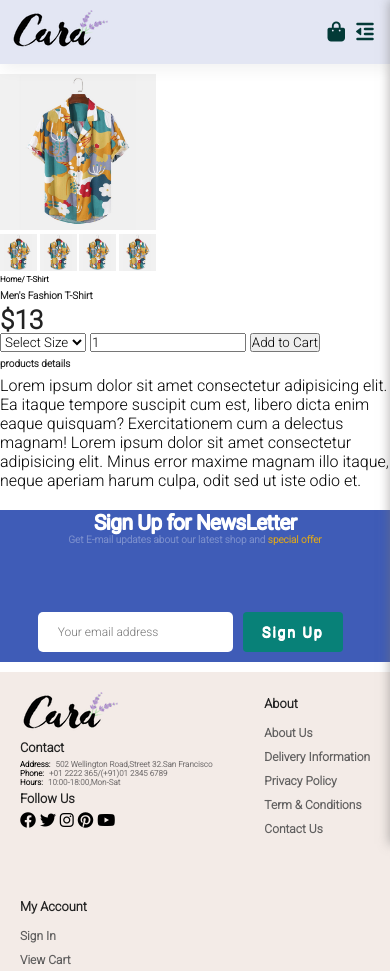
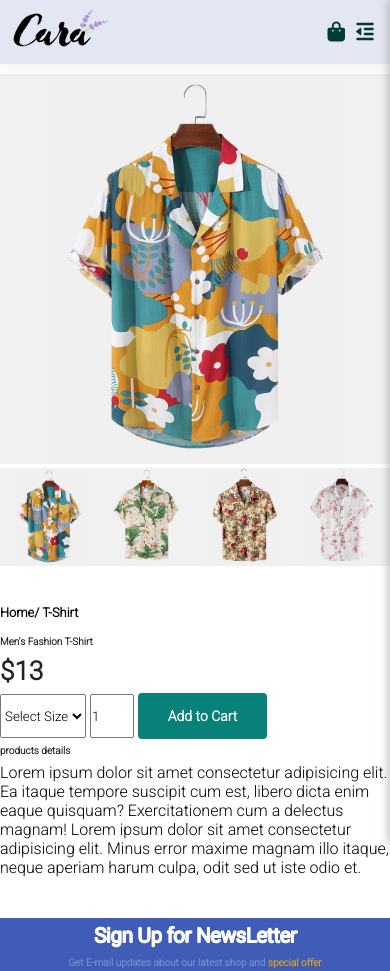
Before and after one commit to roshan-baka-dev/E_commerce, a plain HTML site: page E-commerce/sproduct.html in a window 390 px wide. Shown: the top 971 px of the page. Drawn offline with Linux system fonts and the light colour scheme.

Commit message:
modified single product page

```diff
--- a/E-commerce/sproduct.html
+++ b/E-commerce/sproduct.html
@@ -31,21 +31,22 @@
     </section>
 
     <section id="pro-detail" class="section-p1">
+
         <div id="img-5">
-            <img src="img/products/f1.jpg" width="100%" id="mainImg" alt="">
+            <img src="img/products/f1.jpg" width="100%" id="MainImg" alt="">
 
             <div class="small-img-group">
-                <div class="small-img">
-                    <img src="img/products/f1.jpg" width="100%" alt="">
+                <div class="small-img-col">
+                    <img src="img/products/f1.jpg" class="smallImg" width="100%" alt="">
                 </div>
-                <div class="small-img">
-                    <img src="img/products/f1.jpg" width="100%" alt="">
+                <div class="small-img-col">
+                    <img src="img/products/f2.jpg" class="smallImg" width="100%" alt="">
                 </div>
-                <div class="small-img">
-                    <img src="img/products/f1.jpg" width="100%" alt="">
+                <div class="small-img-col">
+                    <img src="img/products/f3.jpg" class="smallImg" width="100%" alt="">
                 </div>
-                <div class="small-img">
-                    <img src="img/products/f1.jpg" width="100%" alt="">
+                <div class="small-img-col">
+                    <img src="img/products/f4.jpg" class="smallImg" width="100%" alt="">
                 </div>
             </div>
         </div>
@@ -62,7 +63,7 @@
                 <option value="">Small</option>
             </select>
             <input type="number" value="1">
-            <button>Add to Cart</button>
+            <button class="normal">Add to Cart</button>
             <h4>products details</h4>
             <span>Lorem ipsum dolor sit amet consectetur adipisicing elit. Ea itaque tempore suscipit cum est, libero dicta enim eaque quisquam? Exercitationem cum a delectus magnam!
                 Lorem ipsum dolor sit amet consectetur adipisicing elit. Minus error maxime magnam illo itaque, neque aperiam harum culpa, odit sed ut iste odio et.
@@ -126,5 +127,23 @@
         </div>
     </footer>
 </body>
+<script>
+    var MainImg=document.getElementById("MainImg");
+    var smallImg=document.getElementsByClassName("smallImg");
+    console.log(MainImg)
+
+    smallImg[1].onclick=()=>{
+        MainImg.src=smallImg[1].src;
+    }
+    smallImg[0].onclick=()=>{
+        MainImg.src=smallImg[0].src;
+    }
+    smallImg[2].onclick=()=>{
+        MainImg.src=smallImg[2].src;
+    }
+    smallImg[3].onclick=()=>{
+        MainImg.src=smallImg[3].src;
+    }
+</script>
 <script src="app.js"></script>
 </html>
--- a/E-commerce/style.css
+++ b/E-commerce/style.css
@@ -529,8 +529,188 @@ button.normal:hover{
     height: 40px;
     width: 70%;
 }
+/*      shop.html    */
+
+#shop-banner{
+    background-image: url("img/banner/b1.jpg");
+    height: 30vh;
+    display: flex;
+    justify-content: center;
+    flex-direction: column;
+    align-items: center;
+    background-size: contain;
+}
+
+#shop-banner h1{
+    color: white;
+    font-weight: 300;
+    text-shadow: 0px 2px, 2px 0px, 02px 02px;
+
+}
+
+#shop-banner p{
+    color: white;
+}
+
+/* pagination */
+
+#pagination{
+    text-align: center;
+    align-items: center;
+}
+
+#pagination a{
+    text-decoration: none;
+    color: white;
+    background-color: #088178;
+    padding: 15px 20px;
+    border-radius: 4px;
+}
+
+#pagination a:hover{
+    color: white;
+    background-color: white;
+    border: solid 1px #088178;
+    color: #088178;
+}
+
+/* single page product */
+#pro-detail{
+    display: flex;
+    height:100vh;
+}
+#pro-detail #img-5{
+    width: 37%;
+    margin-right: 50px;
+}
+
+.small-img-group{
+    display: flex;
+    justify-content: space-between;
+}
+
+.small-img{
+    flex-basis: 24%;
+    cursor: pointer;
+}
+#pro-detail #des{
+    width: 50%;
+    padding-top: 30px;
+}
+#pro-detail #des h6,h2{
+    padding: 5px 0 10px 0;
+}
+
+#pro-detail #des button{
+    background-color: #088178;
+    color: white;
+}
+#pro-detail #des button:hover{
+    background-color:white;
+    border: #088178 solid 1px;
+    color:#088178;
+}
+#pro-detail #des input{
+    height: 44px;
+    width: 44px;
+}
+#pro-detail #des select{
+    height: 44px;
+}
+
+/* media query for mobile IPHONE-SE*/
+
+@media (max-width:477px){
+
+    h1{
+        font-size: 30px;
+        line-height: 34px;
+        color: #222;
+    }
+
+    h2{
+        font-size: 26px;
+        line-height: 24px;
+        color: #222;
+    }
+
+    h4{
+        font-size: 10px;
+        line-height: 24px;
+        color: #222;
+    }
+
+    h6{
+        font-size: 8px;
+        /* line-height: 64px; */
+        /* color: #222; */
+        font-weight: 700;
+    }
+
+    p{
+        font-size: 12px;
+        color: #465b52;
+        margin: 10px 0 10px 0;
+    }
 
 
+    .section-p1{
+        padding:10px 0;
+    }
+
+    .section-m1{
+        margin: 10px 0;
+    }
+
+    #header {
+        padding: 10px 10px;
+    }
+
+    #hero {
+        /* background-image: url("img/hero4.png"); */
+        height: 63vh;
+        background-position: top 25% right 30%;
+        padding: 0 10px;
+    }
+
+
+    #newsletter .box1{
+        padding: 0 30px;
+        align-items: center;
+    }
+
+    #newsletter .box1 h2{
+        font-size: 20px;
+    }
+
+    #newsletter .box1 h6{
+        font-size: 10px;
+    }
+
+    #newsletter .box2 input{
+        font-size: 12px;
+        height: 40px;
+        width: 50%;
+    }
+
+    #newsletter .box2 button{
+        height: 40px;
+        padding: 10px;
+        width: 100px;
+    }
+
+
+    #sm-banner-3 .banner-box {
+       min-width:350px;
+
+    }
+
+    #footer {
+        padding: 20px;
+       flex-wrap: wrap;
+       height:80vh ;
+    }
+}
 /* media query for ipad*/
 @media(max-width:799px){
     #navbar {
@@ -637,164 +817,17 @@ button.normal:hover{
     #footer h4, h6,p{
         font-size:80%;
     }
-}
+    /* single products page */
 
-
-/* media query for mobile IPHONE-SE*/
-
-@media (max-width:477px){
-
-    h1{
-        font-size: 30px;
-        line-height: 34px;
-        color: #222;
-    }
-
-    h2{
-        font-size: 26px;
-        line-height: 24px;
-        color: #222;
-    }
-
-    h4{
-        font-size: 10px;
-        line-height: 24px;
-        color: #222;
-    }
-
-    h6{
-        font-size: 8px;
-        /* line-height: 64px; */
-        /* color: #222; */
-        font-weight: 700;
-    }
-
-    p{
-        font-size: 12px;
-        color: #465b52;
-        margin: 10px 0 10px 0;
-    }
-
-
-    .section-p1{
-        padding:10px 0;
-    }
-
-    .section-m1{
-        margin: 10px 0;
-    }
-
-    #header {
-        padding: 10px 10px;
-    }
-
-    #hero {
-        /* background-image: url("img/hero4.png"); */
-        height: 63vh;
-        background-position: top 25% right 30%;
-        padding: 0 10px;
-    }
-
-
-    #newsletter .box1{
-        padding: 0 30px;
-        align-items: center;
-    }
-
-    #newsletter .box1 h2{
-        font-size: 20px;
-    }
-
-    #newsletter .box1 h6{
-        font-size: 10px;
-    }
-
-    #newsletter .box2 input{
-        font-size: 12px;
-        height: 40px;
-        width: 50%;
-    }
-
-    #newsletter .box2 button{
-        height: 40px;
-        padding: 10px;
-        width: 100px;
-    }
-
-
-    #sm-banner-3 .banner-box {
-       min-width:350px;
+    #pro-detail{
+        display: flex;
+        flex-direction: column;
 
     }
-
-    #footer {
-        padding: 20px;
-       flex-wrap: wrap;
-       height:80vh ;
+    #pro-detail #img-5{
+        width: 100%;
     }
-
-
-
+    #pro-detail #des{
+        width: 100%;
+    }
 }
-
-/*      shop.html    */
-
-#shop-banner{
-    background-image: url("img/banner/b1.jpg");
-    height: 30vh;
-    display: flex;
-    justify-content: center;
-    flex-direction: column;
-    align-items: center;
-    background-size: contain;
-}
-
-#shop-banner h1{
-    color: white;
-    font-weight: 300;
-    text-shadow: 0px 2px, 2px 0px, 02px 02px;
-
-}
-
-#shop-banner p{
-    color: white;
-}
-
-/* pagination */
-
-#pagination{
-    text-align: center;
-    align-items: center;
-}
-
-#pagination a{
-    text-decoration: none;
-    color: white;
-    background-color: #088178;
-    padding: 15px 20px;
-    border-radius: 4px;
-}
-
-#pagination a:hover{
-    color: white;
-    background-color: white;
-    border: solid 1px #088178;
-    color: #088178;
-}
-
-/* single page product */
-
-#pro-detail #img-5{
-    width: 40%;
-    margin-right: 50px;
-}
-
-.small-img-group{
-    display: flex;
-    justify-content: space-between;
-}
-
-.small-img{
-    flex-basis: 24%;
-    cursor: pointer;
-}
```
Also changed, not shown: E-commerce/shop.html (+1 -1 lines).
